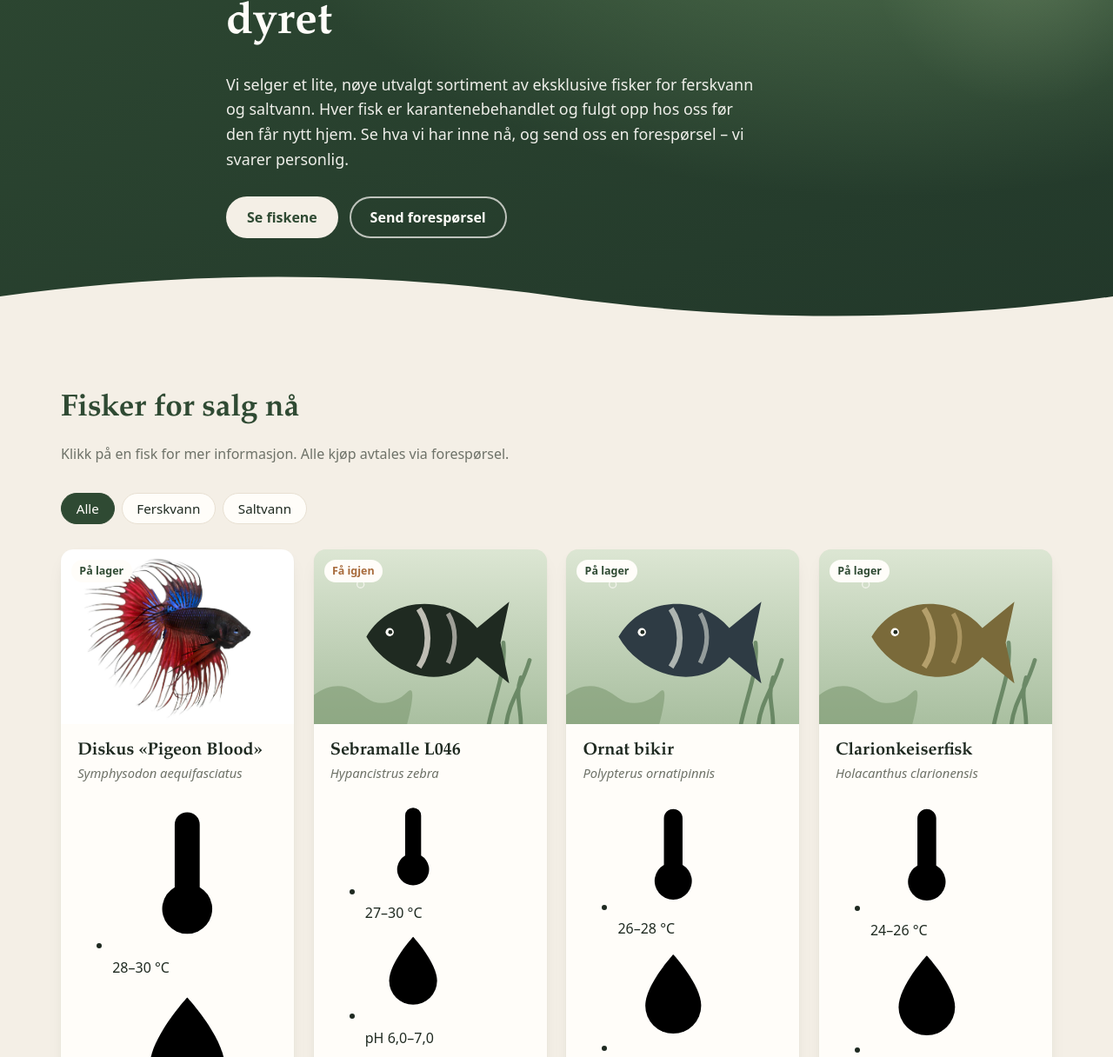
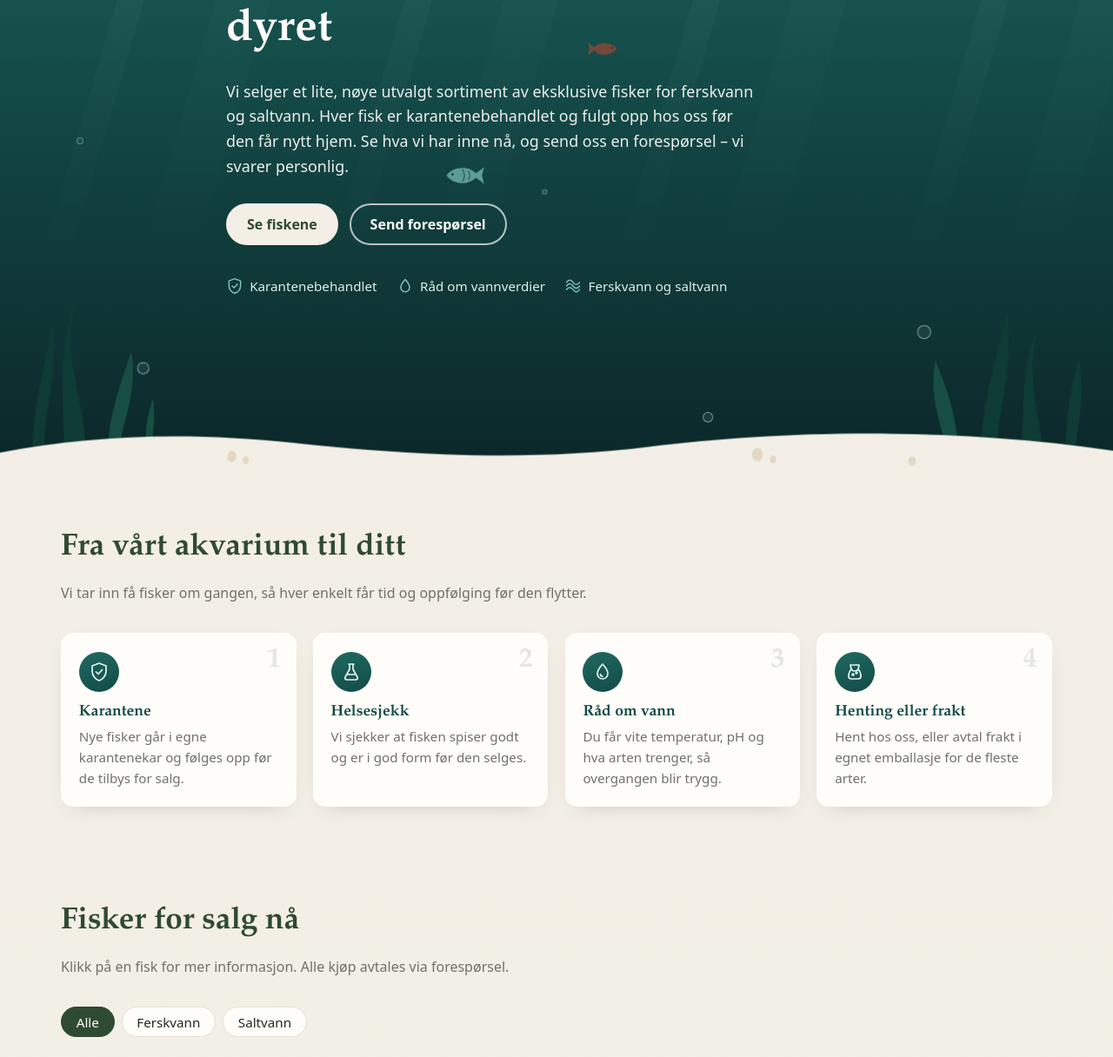
Before and after one commit to Velojorn/eksklusiv-akvariefisk, a plain HTML site: page index.html in a window 1280 px wide. Shown: the part 339-1555 px from the top of the page at 87% size. Drawn offline with Linux system fonts and the light colour scheme.

Commit message:
Add files via upload

```diff
--- a/index.html
+++ b/index.html
@@ -7,6 +7,7 @@
 <meta name="description" content="Sjeldne og håndplukkede akvariefisker for ferskvann og saltvann. Send en forespørsel – vi svarer personlig.">
 <link rel="icon" href="bilder/logo.svg" type="image/svg+xml">
 <link rel="stylesheet" href="css/style.css">
+<link rel="stylesheet" href="css/akvarie.css">
 </head>
 <body>
 
@@ -25,7 +26,13 @@
 </header>
 
 <main>
-  <section class="helt">
+  <section class="helt helt-akvarie">
+    <div class="lys" aria-hidden="true"></div>
+    <div class="bobler" aria-hidden="true"><i></i><i></i><i></i><i></i><i></i><i></i><i></i><i></i><i></i><i></i></div>
+    <svg class="svommer svommer-1" viewBox="0 0 120 60" aria-hidden="true"><path d="M8 30C24 6 66 2 86 24l22-16-6 22 6 22-22-16C66 58 24 54 8 30z" fill="#E9A15A"/><path d="M48 12c8 12 8 24 0 36" stroke="#F4EFE6" stroke-width="5" fill="none" opacity=".8"/><circle cx="24" cy="27" r="3" fill="#0B2628"/></svg>
+    <svg class="svommer svommer-2" viewBox="0 0 120 60" aria-hidden="true"><path d="M8 30C24 6 66 2 86 24l22-16-6 22 6 22-22-16C66 58 24 54 8 30z" fill="#7FC4B8"/><path d="M50 14c7 10 7 22 0 32M66 18c5 8 5 16 0 24" stroke="#0F3A3D" stroke-width="4" fill="none" opacity=".5"/><circle cx="24" cy="27" r="3" fill="#0B2628"/></svg>
+    <svg class="svommer svommer-3" viewBox="0 0 120 60" aria-hidden="true"><path d="M8 30C24 6 66 2 86 24l22-16-6 22 6 22-22-16C66 58 24 54 8 30z" fill="#C2452D"/><circle cx="24" cy="27" r="3" fill="#0B2628"/></svg>
+
     <div class="wrap helt-inner">
       <p class="overtittel">Akvariefisk · Ferskvann og saltvann</p>
       <h1 data-felt="slagord">Sjeldne og håndplukkede akvariefisker – med omtanke for dyret</h1>
@@ -34,8 +41,60 @@
         <a href="#fisker" class="knapp">Se fiskene</a>
         <a href="#foresporsel" class="knapp knapp-lys">Send forespørsel</a>
       </div>
+      <ul class="tillit">
+        <li><svg viewBox="0 0 24 24" aria-hidden="true"><path d="M12 2 4 5v6c0 5 3.4 9.4 8 11 4.6-1.6 8-6 8-11V5z"/><path d="m8.5 12 2.5 2.5 4.5-5"/></svg>Karantenebehandlet</li>
+        <li><svg viewBox="0 0 24 24" aria-hidden="true"><path d="M12 3s6 6.5 6 11a6 6 0 0 1-12 0c0-4.5 6-11 6-11z"/></svg>Råd om vannverdier</li>
+        <li><svg viewBox="0 0 24 24" aria-hidden="true"><path d="M3 12c3-4 6-4 9 0s6 4 9 0"/><path d="M3 17c3-4 6-4 9 0s6 4 9 0"/><path d="M3 7c3-4 6-4 9 0s6 4 9 0"/></svg>Ferskvann og saltvann</li>
+      </ul>
     </div>
-    <svg class="bolge" viewBox="0 0 1440 80" preserveAspectRatio="none" aria-hidden="true"><path d="M0 40c240-40 480-40 720 0s480 40 720 0v40H0z"/></svg>
+
+    <svg class="bunn-planter" viewBox="0 0 1440 220" preserveAspectRatio="none" aria-hidden="true">
+      <g class="plante-svai" fill="#0E3B33">
+        <path d="M60 220C50 160 80 120 70 60c-4 40-30 80-28 160z"/>
+        <path d="M110 220c10-70-30-110-10-180-30 60-10 120-20 180z"/>
+        <path d="M1290 220c-6-60 26-100 16-170-14 50-40 100-36 170z"/>
+        <path d="M1350 220c4-50-24-90-6-150-26 46-16 100-24 150z"/>
+        <path d="M1390 220c-2-40 18-70 8-120-14 36-22 80-18 120z"/>
+      </g>
+      <g fill="#174D42">
+        <path d="M150 220c2-50 30-80 20-130-16 40-36 80-30 130z"/>
+        <path d="M1230 220c-4-44-30-70-20-120 18 34 34 74 30 120z"/>
+        <path d="M200 220c-10-30 4-50-2-80-12 26-12 54-6 80z"/>
+      </g>
+      <path d="M0 196c120-18 240-22 380-10s300 20 460 4 380-22 600 4v26H0z" fill="#F4EFE6"/>
+      <g fill="#E3D8C3"><circle cx="300" cy="200" r="6"/><circle cx="318" cy="204" r="4"/><circle cx="980" cy="198" r="7"/><circle cx="1000" cy="203" r="4"/><circle cx="1180" cy="205" r="5"/></g>
+    </svg>
+  </section>
+
+  <section class="omsorg" aria-labelledby="omsorg-tittel">
+    <div class="wrap">
+      <div class="seksjon-hode">
+        <h2 id="omsorg-tittel">Fra vårt akvarium til ditt</h2>
+        <p>Vi tar inn få fisker om gangen, så hver enkelt får tid og oppfølging før den flytter.</p>
+      </div>
+      <ol class="omsorg-steg">
+        <li>
+          <span class="ikon"><svg viewBox="0 0 24 24"><path d="M12 2 4 5v6c0 5 3.4 9.4 8 11 4.6-1.6 8-6 8-11V5z"/><path d="m8.5 12 2.5 2.5 4.5-5"/></svg></span>
+          <h3>Karantene</h3>
+          <p>Nye fisker går i egne karantenekar og følges opp før de tilbys for salg.</p>
+        </li>
+        <li>
+          <span class="ikon"><svg viewBox="0 0 24 24"><path d="M9 3h6M10 3v6l-5 9a2 2 0 0 0 1.8 3h10.4a2 2 0 0 0 1.8-3l-5-9V3"/><path d="M7.5 15h9"/></svg></span>
+          <h3>Helsesjekk</h3>
+          <p>Vi sjekker at fisken spiser godt og er i god form før den selges.</p>
+        </li>
+        <li>
+          <span class="ikon"><svg viewBox="0 0 24 24"><path d="M12 3s6 6.5 6 11a6 6 0 0 1-12 0c0-4.5 6-11 6-11z"/><path d="M9.5 14.5a2.5 2.5 0 0 0 2.5 2.5"/></svg></span>
+          <h3>Råd om vann</h3>
+          <p>Du får vite temperatur, pH og hva arten trenger, så overgangen blir trygg.</p>
+        </li>
+        <li>
+          <span class="ikon"><svg viewBox="0 0 24 24"><path d="M7 4h10l-1 5a5 5 0 0 1-8 0z"/><path d="M8 9c-2 2-3 5-3 8a3 3 0 0 0 3 3h8a3 3 0 0 0 3-3c0-3-1-6-3-8"/><circle cx="10" cy="15" r="1"/><circle cx="14" cy="13" r=".8"/></svg></span>
+          <h3>Henting eller frakt</h3>
+          <p>Hent hos oss, eller avtal frakt i egnet emballasje for de fleste arter.</p>
+        </li>
+      </ol>
+    </div>
   </section>
 
   <section id="fisker" class="seksjon">
```
